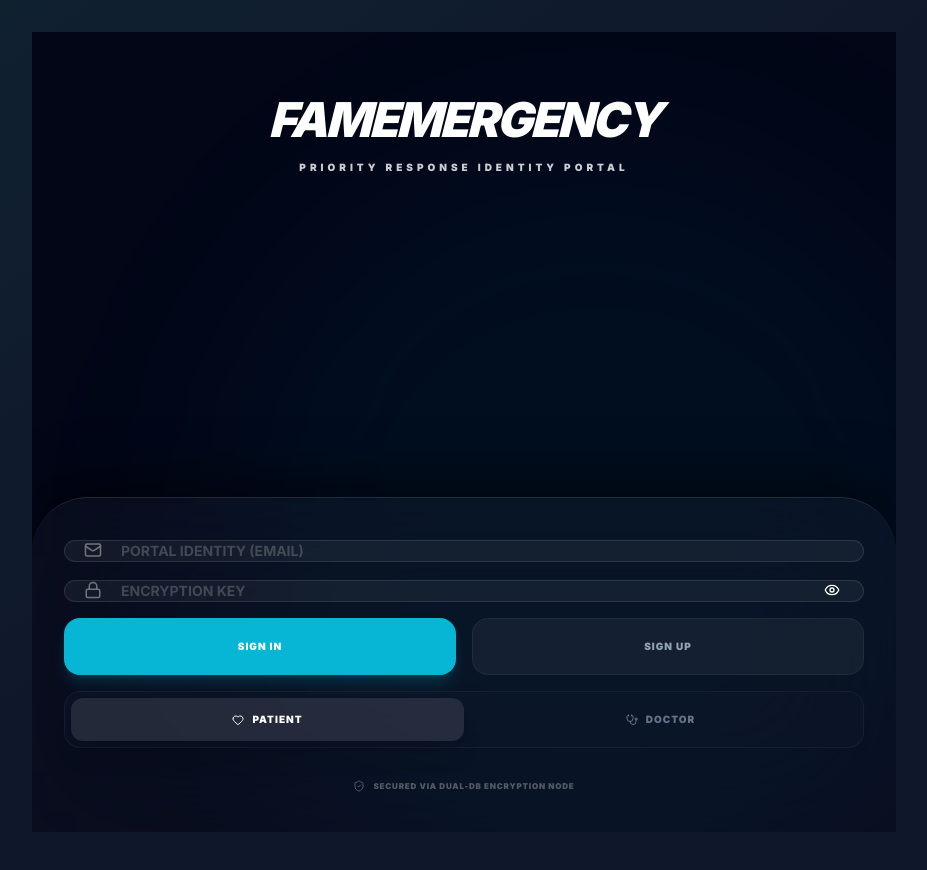
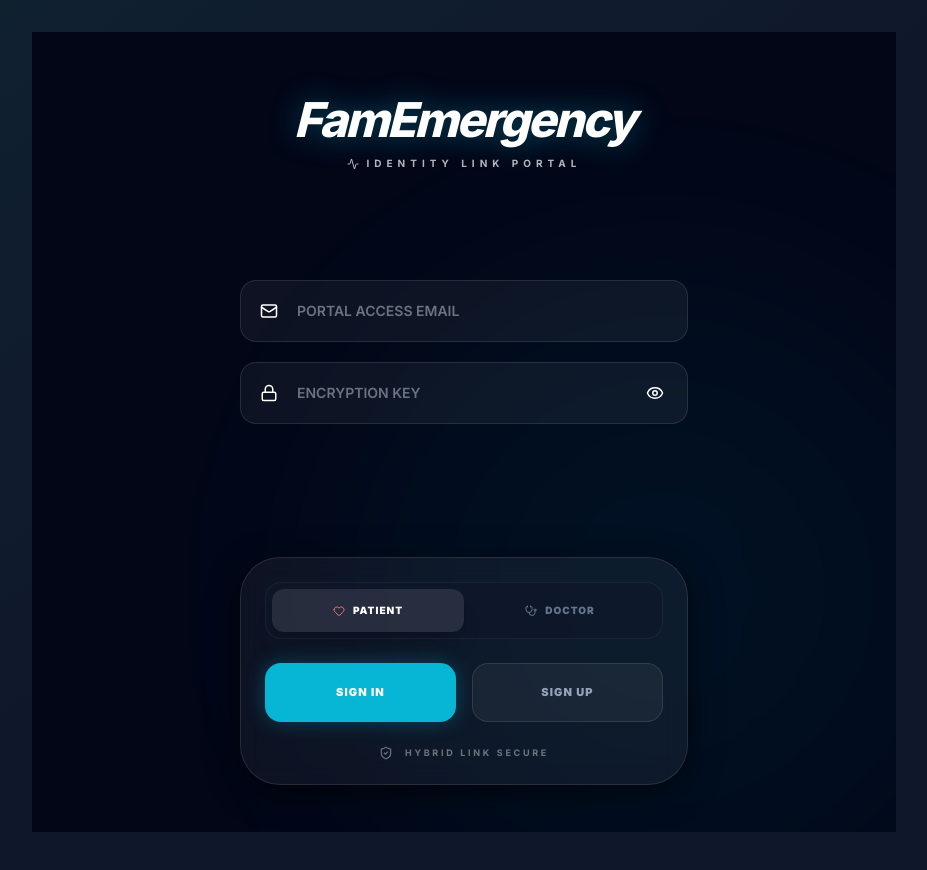
Before and after one commit to betelhem24/FamEmergency, a React app in the folder frontend/: page /auth in a window 1280 px wide. Shown: the top 870 px of the page, without its empty margins (176-1103 px from the left). Built offline with nearby package versions, Linux system fonts and the light colour scheme; the HTML template or start-up script is replaced by a standard one.

Commit message:
Fix: Restore [Auth.tsx] with Bottom-Action layout and functional buttons

```diff
--- a/frontend/src/pages/Auth.tsx
+++ b/frontend/src/pages/Auth.tsx
@@ -47,111 +47,129 @@ const Auth: React.FC = () => {
     };
 
     return (
-        <div className="h-screen bg-slate-950 overflow-hidden flex flex-col relative font-sans antialiased">
-            <style dangerouslySetInnerHTML={{
-                __html: `
-                .glass-accel { transform: translateZ(0); }
-                @media (max-width: 768px) {
-                    .glass-blur { backdrop-filter: blur(10px) !important; }
-                }
-            `}} />
-
-            {/* BACKGROUND DYNAMICS */}
-            <div className="absolute inset-0 z-0 text-white">
-                <div className="absolute top-0 left-0 w-full h-1/2 bg-gradient-to-b from-medical-navy/40 to-transparent" />
-                <div className="absolute top-[10%] left-[10%] w-[80vw] h-[80vw] bg-medical-cyan/5 blur-[120px] rounded-full animate-pulse" />
-                <div className="absolute bottom-[-10%] right-[-10%] w-[60vw] h-[60vw] bg-life-cyan/5 blur-[100px] rounded-full" />
+        <div className="h-screen bg-[#020617] text-white overflow-hidden flex flex-col font-sans antialiased relative">
+            {/* GRADIENT BLOOMS */}
+            <div className="absolute inset-0 z-0 opacity-40">
+                <div className="absolute top-[-10%] left-[-10%] w-[60vw] h-[60vw] bg-medical-cyan/20 blur-[150px] rounded-full" />
+                <div className="absolute bottom-[-10%] right-[-10%] w-[50vw] h-[50vw] bg-life-cyan/15 blur-[120px] rounded-full" />
             </div>
 
-            {/* HEADER: GLOWING GLASS (TOP-ALIGNED) */}
-            <motion.header
-                initial={{ y: -50, opacity: 0 }}
+            {/* TOP: FIXED HEADER */}
+            <header className="relative z-50 pt-16 px-10 text-center flex-shrink-0">
+                <motion.div
+                    initial={{ y: -20, opacity: 0 }}
                     animate={{ y: 0, opacity: 1 }}
-                className="relative z-20 pt-16 px-8 text-center"
                 >
-                <div className="inline-block relative">
-                    <h1 className="text-5xl font-black text-white italic tracking-tighter uppercase relative z-10">
+                    <h1 className="text-5xl font-extrabold tracking-tighter italic text-white drop-shadow-[0_0_15px_rgba(6,182,212,0.4)]">
                         FamEmergency
                     </h1>
-                    <div className="absolute inset-0 blur-2xl bg-medical-cyan/30 -z-10 scale-110" />
+                    <div className="mt-3 flex items-center justify-center gap-2">
+                        <Activity size={12} className="text-medical-cyan animate-pulse" />
+                        <span className="text-[10px] font-bold uppercase tracking-[0.5em] text-medical-cyan opacity-70">
+                            Identity Link Portal
+                        </span>
                     </div>
-                <p className="mt-4 text-[10px] text-medical-cyan font-black uppercase tracking-[0.4em] opacity-80">
-                    Priority Response Identity Portal
-                </p>
-            </motion.header>
+                </motion.div>
+            </header>
 
-            {/* SPACER */}
-            <div className="flex-1" />
-
-            {/* INTERACTIVE CLUSTER: MIDDLE -> BOTTOM (REQUIREMENT RESTORATION) */}
+            {/* MIDDLE: SCROLLABLE INPUTS (FLEX-GROW) */}
+            <main className="flex-1 flex flex-col justify-center px-8 z-10 overflow-y-auto">
                 <motion.div
-                initial={{ y: 500 }}
-                animate={{ y: 0 }}
-                transition={{ type: "spring", damping: 25, stiffness: 100 }}
-                className="relative z-30 p-8 pb-10 pt-10 rounded-t-[3.5rem] bg-white/[0.03] backdrop-blur-3xl border-t border-white/10 shadow-[0_-20px_50px_rgba(0,0,0,0.5)] transform translateZ(0)"
+                    initial={{ opacity: 0 }}
+                    animate={{ opacity: 1 }}
+                    className="space-y-6 max-w-md mx-auto w-full"
                 >
-                <form onSubmit={handleSubmit} className="space-y-4">
+                    <form onSubmit={handleSubmit} className="space-y-5">
                         <AnimatePresence mode="wait">
                             {!isLogin && (
                                 <motion.div
-                                initial={{ opacity: 0, x: -20 }}
-                                animate={{ opacity: 1, x: 0 }}
-                                exit={{ opacity: 0, x: 20 }}
-                                className="relative"
+                                    key="name"
+                                    initial={{ height: 0, opacity: 0 }}
+                                    animate={{ height: 'auto', opacity: 1 }}
+                                    exit={{ height: 0, opacity: 0 }}
+                                    className="overflow-hidden"
                                 >
-                                <div className="absolute left-5 top-1/2 -translate-y-1/2 text-medical-cyan opacity-40">
-                                    <UserIcon size={18} />
-                                </div>
+                                    <div className="relative group">
+                                        <UserIcon className="absolute left-5 top-1/2 -translate-y-1/2 text-medical-cyan/40 group-focus-within:text-medical-cyan transition-colors" size={18} />
                                         <input
                                             type="text"
                                             placeholder="LEGAL FULL NAME"
-                                    className="w-full bg-white/5 border border-white/10 rounded-2xl py-4.5 pl-14 pr-6 text-sm text-white placeholder:text-white/20 focus:border-medical-cyan/50 outline-none transition-all font-bold"
+                                            className="w-full bg-white/[0.05] border border-white/10 rounded-2xl py-5 pl-14 pr-6 text-sm text-white placeholder:text-gray-500 focus:border-medical-cyan/50 focus:bg-white/[0.08] outline-none transition-all font-semibold"
                                             value={formData.name}
                                             onChange={(e) => setFormData({ ...formData, name: e.target.value })}
+                                            required={!isLogin}
                                         />
+                                    </div>
                                 </motion.div>
                             )}
                         </AnimatePresence>
 
-                    <div className="relative">
-                        <div className="absolute left-5 top-1/2 -translate-y-1/2 text-medical-cyan opacity-40">
-                            <Mail size={18} />
-                        </div>
+                        <div className="relative group">
+                            <Mail className="absolute left-5 top-1/2 -translate-y-1/2 text-medical-cyan/40 group-focus-within:text-medical-cyan transition-colors" size={18} />
                             <input
                                 type="email"
-                            placeholder="PORTAL IDENTITY (EMAIL)"
-                            className="w-full bg-white/5 border border-white/10 rounded-2xl py-4.5 pl-14 pr-6 text-sm text-white placeholder:text-white/20 focus:border-medical-cyan/50 outline-none transition-all font-bold"
+                                placeholder="PORTAL ACCESS EMAIL"
+                                className="w-full bg-white/[0.05] border border-white/10 rounded-2xl py-5 pl-14 pr-6 text-sm text-white placeholder:text-gray-500 focus:border-medical-cyan/50 focus:bg-white/[0.08] outline-none transition-all font-semibold"
                                 value={formData.email}
                                 onChange={(e) => setFormData({ ...formData, email: e.target.value })}
+                                required
                             />
                         </div>
 
-                    <div className="relative">
-                        <div className="absolute left-5 top-1/2 -translate-y-1/2 text-medical-cyan opacity-40">
-                            <Lock size={18} />
-                        </div>
+                        <div className="relative group">
+                            <Lock className="absolute left-5 top-1/2 -translate-y-1/2 text-medical-cyan/40 group-focus-within:text-medical-cyan transition-colors" size={18} />
                             <input
                                 type={showPassword ? "text" : "password"}
                                 placeholder="ENCRYPTION KEY"
-                            className="w-full bg-white/5 border border-white/10 rounded-2xl py-4.5 pl-14 pr-24 text-sm text-white placeholder:text-white/20 focus:border-medical-cyan/50 outline-none transition-all font-bold"
+                                className="w-full bg-white/[0.05] border border-white/10 rounded-2xl py-5 pl-14 pr-24 text-sm text-white placeholder:text-gray-500 focus:border-medical-cyan/50 focus:bg-white/[0.08] outline-none transition-all font-semibold"
                                 value={formData.password}
                                 onChange={(e) => setFormData({ ...formData, password: e.target.value })}
+                                required
                             />
                             <button
                                 type="button"
                                 onClick={() => setShowPassword(!showPassword)}
-                            className="absolute right-6 top-1/2 -translate-y-1/2 text-medical-cyan"
+                                className="absolute right-6 top-1/2 -translate-y-1/2 text-medical-cyan/60 hover:text-medical-cyan transition-colors"
                             >
-                            {showPassword ? <EyeOff size={16} /> : <Eye size={16} />}
+                                {showPassword ? <EyeOff size={18} /> : <Eye size={18} />}
+                            </button>
+                        </div>
+                        <input type="submit" className="hidden" />
+                    </form>
+                </motion.div>
+            </main>
+
+            {/* BOTTOM: ACTION CLUSTER (Z-INDEX 999) */}
+            <footer className="relative z-[999] px-8 pb-12 pt-6 flex-shrink-0">
+                <div className="max-w-md mx-auto glass-card rounded-[2.5rem] p-6 shadow-2xl pointer-events-auto">
+                    {/* ROLE TOGGLE */}
+                    <div className="flex bg-slate-900/60 p-1.5 rounded-2xl border border-white/5 mb-6">
+                        <button
+                            type="button"
+                            onClick={() => setRole('PATIENT')}
+                            className={`flex-1 py-3.5 rounded-xl text-[10px] font-black uppercase tracking-widest transition-all flex items-center justify-center gap-2 ${role === 'PATIENT' ? 'bg-white/10 text-white shadow-xl' : 'text-slate-500 hover:text-slate-400'
+                                }`}
+                        >
+                            <Heart size={12} className={role === 'PATIENT' ? 'text-red-400' : ''} /> Patient
+                        </button>
+                        <button
+                            type="button"
+                            onClick={() => setRole('DOCTOR')}
+                            className={`flex-1 py-3.5 rounded-xl text-[10px] font-black uppercase tracking-widest transition-all flex items-center justify-center gap-2 ${role === 'DOCTOR' ? 'bg-white/10 text-white shadow-xl' : 'text-slate-500 hover:text-slate-400'
+                                }`}
+                        >
+                            <Stethoscope size={12} className={role === 'DOCTOR' ? 'text-blue-400' : ''} /> Doctor
                         </button>
                     </div>
 
-                    {/* ACTION BUTTONS (SIDE BY SIDE REQUIREMENT) */}
-                    <div className="grid grid-cols-2 gap-4 mt-8">
+                    {/* MAIN BUTTONS */}
+                    <div className="grid grid-cols-2 gap-4">
                         <button
-                            type="submit"
+                            onClick={handleSubmit}
                             disabled={loading}
-                            className={`py-5 rounded-2xl flex items-center justify-center gap-3 transition-all font-black text-[10px] uppercase tracking-widest ${isLogin ? 'bg-life-cyan text-white shadow-lg shadow-cyan-500/20' : 'bg-white/5 text-slate-400 border border-white/5'
+                            className={`group relative overflow-hidden py-5 rounded-2xl flex items-center justify-center gap-3 transition-all font-black text-[11px] uppercase tracking-widest ${isLogin
+                                    ? 'bg-life-cyan text-white shadow-[0_0_20px_rgba(6,182,212,0.3)] active:scale-95'
+                                    : 'bg-white/5 text-slate-400 border border-white/10'
                                 }`}
                         >
                             {loading && isLogin ? <GlassSpinner size="xs" /> : "Sign In"}
@@ -159,39 +177,21 @@ const Auth: React.FC = () => {
                         <button
                             type="button"
                             onClick={() => setIsLogin(!isLogin)}
-                            className={`py-5 rounded-2xl flex items-center justify-center gap-3 transition-all font-black text-[10px] uppercase tracking-widest ${!isLogin ? 'bg-medical-navy text-white shadow-lg' : 'bg-white/5 text-slate-400 border border-white/5'
+                            className={`py-5 rounded-2xl flex items-center justify-center gap-3 transition-all font-black text-[11px] uppercase tracking-widest active:scale-95 ${!isLogin
+                                    ? 'bg-medical-navy text-white shadow-lg active:scale-95'
+                                    : 'bg-white/5 text-slate-400 border border-white/10'
                                 }`}
                         >
                             Sign Up
                         </button>
                     </div>
 
-                    {/* ROLE TOGGLE (BOTTOMMOST REQUIREMENT) */}
-                    <div className="mt-6 flex bg-slate-900/50 p-1.5 rounded-2xl border border-white/5">
-                        <button
-                            type="button"
-                            onClick={() => setRole('PATIENT')}
-                            className={`flex-1 py-3.5 rounded-xl text-[10px] font-black uppercase tracking-widest transition-all flex items-center justify-center gap-2 ${role === 'PATIENT' ? 'bg-white/10 text-white shadow-xl' : 'text-slate-500'
-                                }`}
-                        >
-                            <Heart size={12} /> Patient
-                        </button>
-                        <button
-                            type="button"
-                            onClick={() => setRole('DOCTOR')}
-                            className={`flex-1 py-3.5 rounded-xl text-[10px] font-black uppercase tracking-widest transition-all flex items-center justify-center gap-2 ${role === 'DOCTOR' ? 'bg-white/10 text-white shadow-xl' : 'text-slate-500'
-                                }`}
-                        >
-                            <Stethoscope size={12} /> Doctor
-                        </button>
+                    <div className="mt-6 flex items-center justify-center gap-3 opacity-40">
+                        <ShieldCheck size={14} className="text-medical-cyan" />
+                        <span className="text-[9px] font-bold uppercase tracking-[0.3em] text-white">Hybrid Link Secure</span>
                     </div>
-                </form>
-
-                <div className="mt-8 flex items-center justify-center px-2 opacity-30">
-                    <ShieldCheck size={12} className="text-medical-cyan mr-2" />
-                    <span className="text-[8px] font-black text-white uppercase tracking-widest">Secured via Dual-DB Encryption Node</span>
                 </div>
-            </motion.div>
+            </footer>
         </div>
     );
 };
```
Lines whose indentation alone changed are shown as unchanged.
